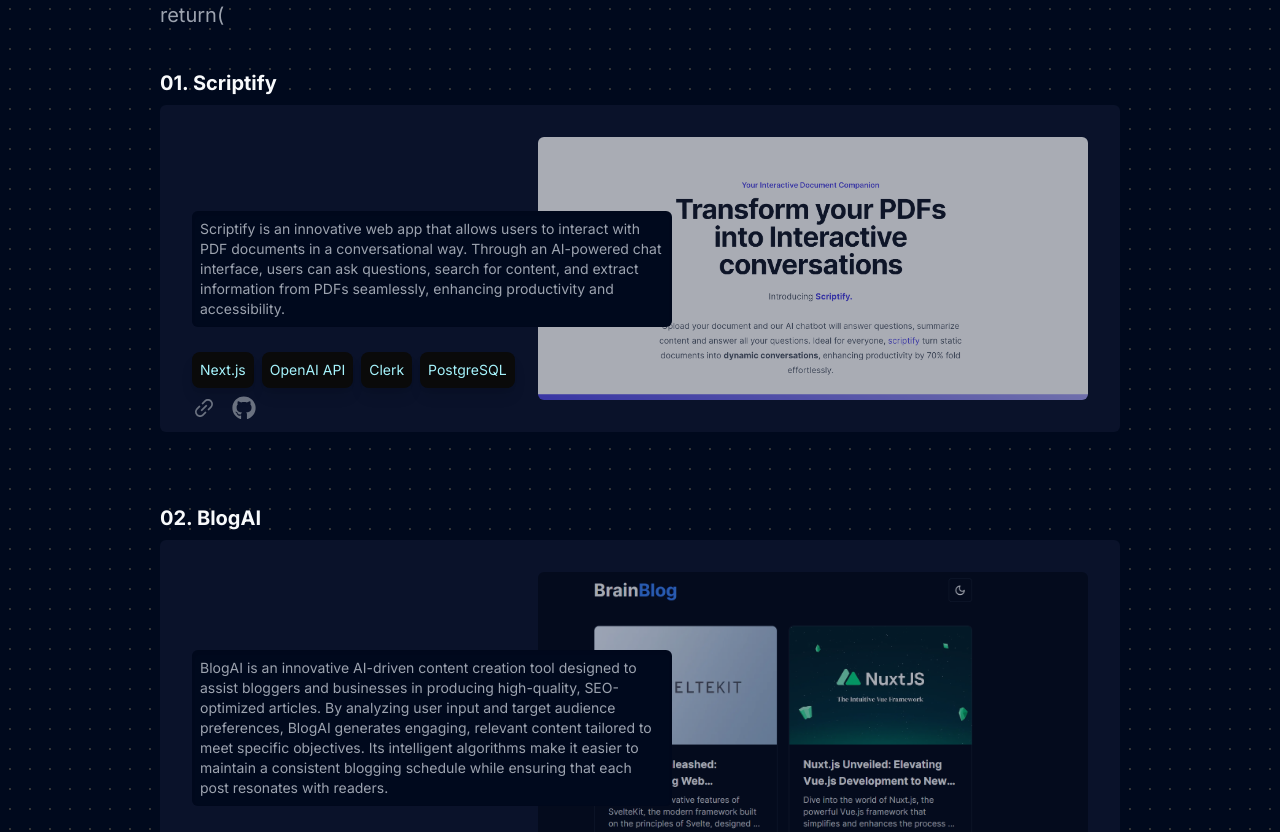
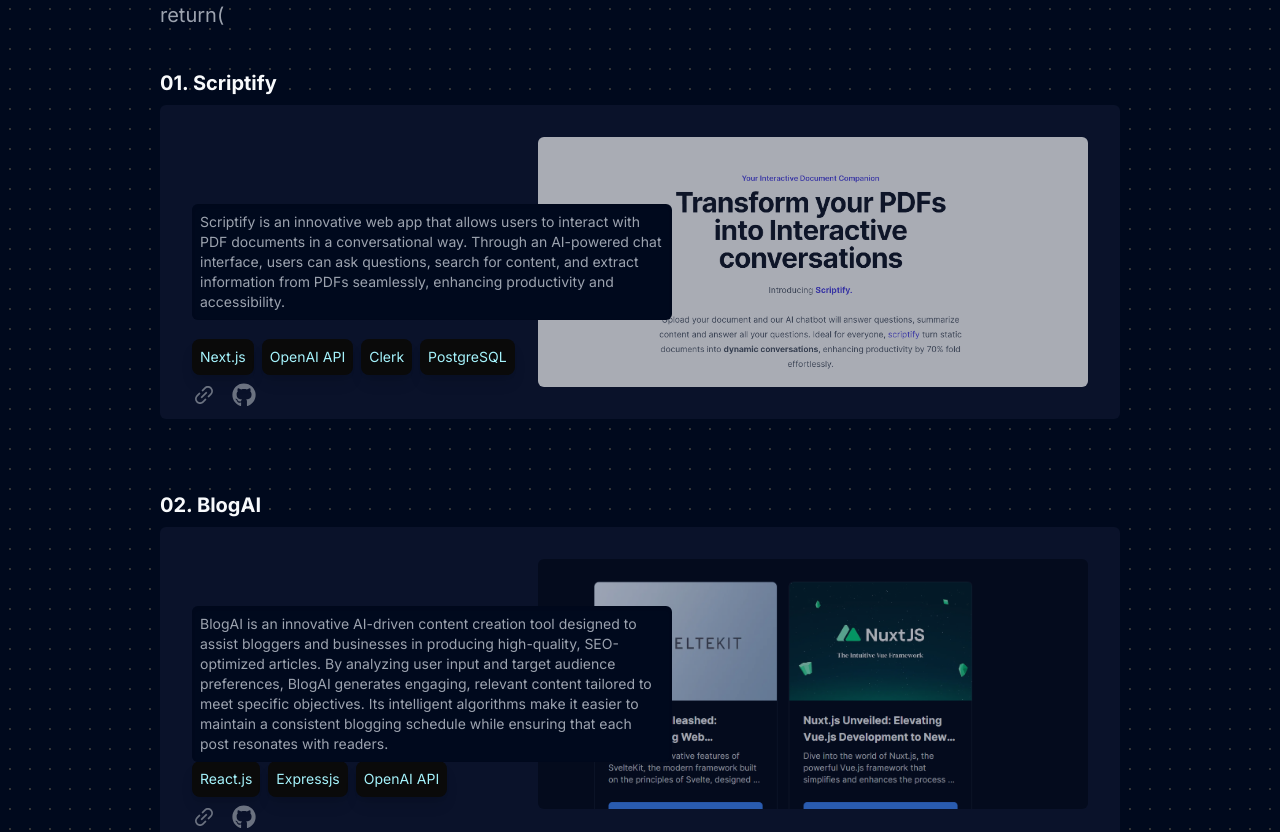
Before and after one commit to brain-ambani/next-portfolio, a Next.js app: page / in a window 1280 px wide. Shown: the part 1161-1993 px from the top of the page. Built offline with nearby package versions, Linux system fonts and the light colour scheme.

Commit message:
updated the poroject images

```diff
--- a/components/project-card.tsx
+++ b/components/project-card.tsx
@@ -1,5 +1,5 @@
 import { projects } from "@/lib/data";
-// import Image from "next/image";
+import Image from "next/image";
 import Link from "next/link";
 import { AiOutlineLink } from "react-icons/ai";
 import { FaGithub } from "react-icons/fa";
@@ -22,12 +22,12 @@ export const ProjectCard = () => {
                   {project.description}
                 </p>
 
-                <img
+                <Image
                   src={project.image}
                   width={550}
                   height={200}
                   alt="project img"
-                  className="object-cover rounded-md sm:opacity-65 hover:scale-105 hover:opacity-75 transition opacity-20"
+                  className="object-cover w-[550px] h-[250px] rounded-md sm:opacity-65 hover:scale-105 hover:opacity-75 transition opacity-20"
                 />
               </div>
               <div className=" absolute sm:bottom-3 -bottom-16">
```
